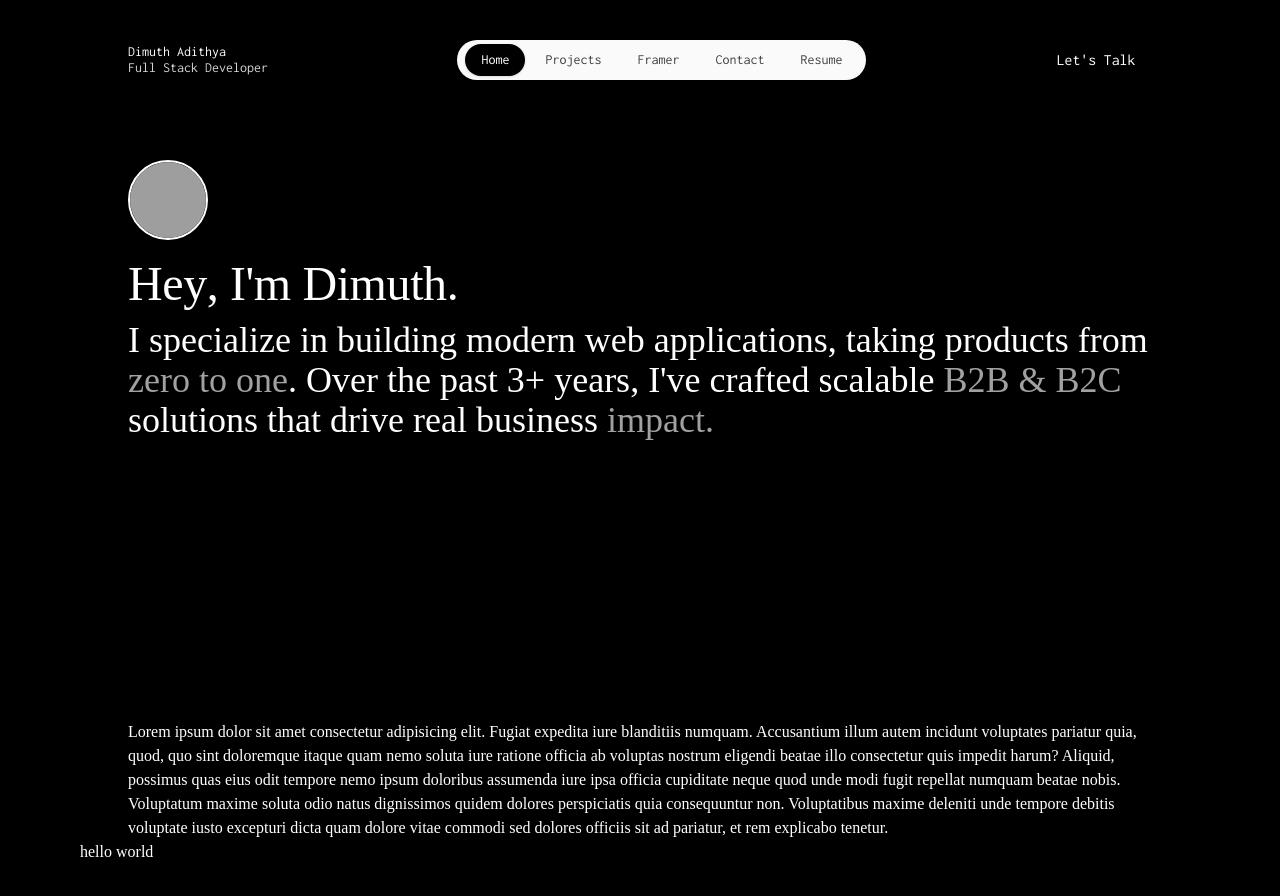
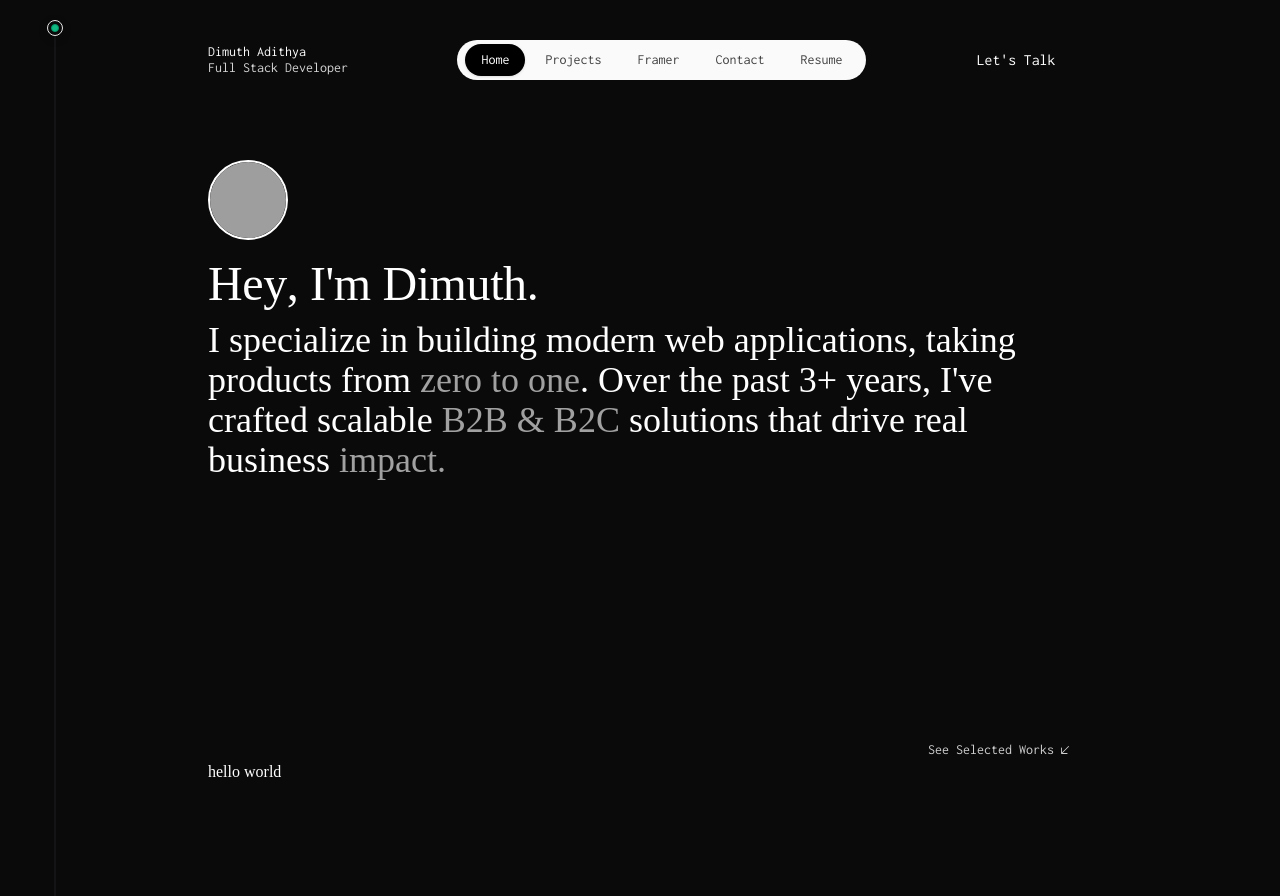
Before and after one commit to dimuthadithya/dimuthadithya.site, a Next.js app: page / in a window 1280 px wide. Shown: the top 896 px of the page. Built offline with nearby package versions, Linux system fonts and the light colour scheme; grey boxes are pictures that could not be loaded.

Commit message:
feat: enhance layout and home components with new styles and TracingBeam for improved user experience

```diff
--- a/app/layout.js
+++ b/app/layout.js
@@ -40,7 +40,7 @@ export default function RootLayout({ children }) {
       lang='en'
       className={`${geistSans.variable} ${geistMono.variable} ${inconsolata.variable} ${nanoSansPahwhHmong.variable} h-full antialiased`}
     >
-      <body className='min-h-full flex flex-col'>
+      <body className='min-h-full flex flex-col bg-neutral-950'>
         <SmoothCursor />
         {children}
       </body>
--- a/app/page.js
+++ b/app/page.js
@@ -6,12 +6,14 @@ import * as motion from 'motion/react-client';
 import { useState } from 'react';
 import { AvatarCircles } from '@/components/ui/avatar-circles';
 import Navigation from '@/components/Navigation';
+import { TracingBeam } from '@/components/ui/tracing-beam';
+import { ArrowDownLeft } from '@phosphor-icons/react';
 
 export default function Home() {
   const [isLoading, setIsLoading] = useState(true);
   return (
     <>
-      <div className={`bg-neutral-950 min-h-screen`}>
+      <div className={` min-h-screen`}>
         <motion.div
           className={`font-inconsolata  gap-2 items-center justify-center ${isLoading ? 'flex' : 'hidden'} h-screen tracking-tight select-none relative`}
           initial={{ y: '0vh' }}
@@ -86,17 +88,19 @@ export default function Home() {
           </motion.div>
         </motion.div>
         {!isLoading && (
+          <TracingBeam>
             <motion.div
-            className=' flex flex-col bg-black text-white font-playfair-display px-20 py-10 select-none'
+              className='flex flex-col text-white font-playfair-display px-20 py-10 select-none max-w-5xl mx-auto '
               initial={{ y: '100vh', opacity: 0 }}
               animate={{ y: '0vh', opacity: 1 }}
               transition={{ duration: 0.5, ease: [0.25, 1, 0.5, 1] }}
             >
-            <div className='h-screen flex flex-col max-w-5xl mx-auto'>
+              <div className='h-[90vh] flex flex-col'>
                 <div className='mb-20'>
                   <Navigation />
                 </div>
-              <div className='flex-1 '>
+                <div className='flex-1 flex flex-col'>
+                  <div className='flex-1'>
                     <AvatarCircles
                       avatarUrls={[
                         {
@@ -120,29 +124,17 @@ export default function Home() {
                     <h1 className='text-4xl'>
                       I specialize in building modern web applications, taking
                       products from{' '}
-                  <span className='text-neutral-400'>zero to one</span>. Over
-                  the past 3+ years, I&apos;ve crafted scalable
+                      <span className='text-neutral-400'>zero to one</span>.
+                      Over the past 3+ years, I&apos;ve crafted scalable
                       <span className='text-neutral-400'> B2B & B2C </span>
                       solutions that drive real business
                       <span className='text-neutral-400'> impact.</span>
                     </h1>
                   </div>
-              <div className=''>
-                <h1>
-                  Lorem ipsum dolor sit amet consectetur adipisicing elit.
-                  Fugiat expedita iure blanditiis numquam. Accusantium illum
-                  autem incidunt voluptates pariatur quia, quod, quo sint
-                  doloremque itaque quam nemo soluta iure ratione officia ab
-                  voluptas nostrum eligendi beatae illo consectetur quis impedit
-                  harum? Aliquid, possimus quas eius odit tempore nemo ipsum
-                  doloribus assumenda iure ipsa officia cupiditate neque quod
-                  unde modi fugit repellat numquam beatae nobis. Voluptatum
-                  maxime soluta odio natus dignissimos quidem dolores
-                  perspiciatis quia consequuntur non. Voluptatibus maxime
-                  deleniti unde tempore debitis voluptate iusto excepturi dicta
-                  quam dolore vitae commodi sed dolores officiis sit ad
-                  pariatur, et rem explicabo tenetur.
-                </h1>
+                  <div className='capitalize font-inconsolata flex justify-end items-center mt-10 text-sm opacity-80 hover:opacity-100 transition-opacity hover:text-green-400 duration-200 cursor-pointer'>
+                    <span className='me-1'>see selected works</span>
+                    <ArrowDownLeft />
+                  </div>
                 </div>
               </div>
               <div className='min-h-screen'>
@@ -155,6 +147,7 @@ export default function Home() {
                 <h1>hello world</h1>
               </div>
             </motion.div>
+          </TracingBeam>
         )}
       </div>
     </>
--- a/components/Navigation.jsx
+++ b/components/Navigation.jsx
@@ -47,7 +47,7 @@ function Navigation() {
         </NavigationMenu>
       </div>
       <div>
-        <span className='flex items-center '>
+        <span className='flex items-center font-inconsolata hover:opacity-100 transition-opacity hover:text-green-400 duration-200 cursor-pointer'>
           <TextAnimate animation='scaleUp' by='text' delay={1}>
             <span>Let&apos;s Talk</span>
           </TextAnimate>
--- /dev/null
+++ b/components/ui/tracing-beam.jsx
@@ -0,0 +1,114 @@
+'use client';
+import React, { useEffect, useRef, useState } from 'react';
+import { motion, useTransform, useScroll, useSpring } from 'motion/react';
+import { cn } from '@/lib/utils';
+
+export const TracingBeam = ({ children, className }) => {
+  const ref = useRef(null);
+  const { scrollYProgress } = useScroll({
+    target: ref,
+    offset: ['start start', 'end start'],
+  });
+
+  const contentRef = useRef(null);
+  const [svgHeight, setSvgHeight] = useState(0);
+
+  useEffect(() => {
+    if (contentRef.current) {
+      setSvgHeight(contentRef.current.offsetHeight);
+    }
+  }, []);
+
+  const y1 = useSpring(
+    useTransform(scrollYProgress, [0, 0.8], [50, svgHeight]),
+    {
+      stiffness: 500,
+      damping: 90,
+    },
+  );
+  const y2 = useSpring(
+    useTransform(scrollYProgress, [0, 1], [50, svgHeight - 200]),
+    {
+      stiffness: 500,
+      damping: 90,
+    },
+  );
+
+  return (
+    <motion.div ref={ref} className={cn('relative h-full w-full ', className)}>
+      <div className='absolute top-5 left-5'>
+        <motion.div
+          transition={{
+            duration: 0.2,
+            delay: 0.5,
+          }}
+          animate={{
+            boxShadow:
+              scrollYProgress.get() > 0
+                ? 'none'
+                : 'rgba(0, 0, 0, 0.24) 0px 3px 8px',
+          }}
+          className='border-netural-200 ml-[27px] flex h-4 w-4 items-center justify-center rounded-full border shadow-sm'
+        >
+          <motion.div
+            transition={{
+              duration: 0.2,
+              delay: 0.5,
+            }}
+            animate={{
+              backgroundColor: scrollYProgress.get() > 0 ? 'white' : '#10b981',
+              borderColor: scrollYProgress.get() > 0 ? 'white' : '#059669',
+            }}
+            className='h-2 w-2 rounded-full border border-neutral-300 bg-white'
+          />
+        </motion.div>
+        <svg
+          viewBox={`0 0 20 ${svgHeight}`}
+          width='20'
+          // Set the SVG height
+          height={svgHeight}
+          className='ml-4 block'
+          aria-hidden='true'
+        >
+          <motion.path
+            d={`M 1 0V -36 l 18 24 V ${svgHeight * 0.8} l -18 24V ${svgHeight}`}
+            fill='none'
+            stroke='#9091A0'
+            strokeOpacity='0.16'
+            transition={{
+              duration: 10,
+            }}
+          ></motion.path>
+          <motion.path
+            d={`M 1 0V -36 l 18 24 V ${svgHeight * 0.8} l -18 24V ${svgHeight}`}
+            fill='none'
+            stroke='url(#gradient)'
+            strokeWidth='1.25'
+            className='motion-reduce:hidden'
+            transition={{
+              duration: 10,
+            }}
+          ></motion.path>
+          <defs>
+            <motion.linearGradient
+              id='gradient'
+              gradientUnits='userSpaceOnUse'
+              x1='0'
+              x2='0'
+              // set y1 for gradient
+              y1={y1}
+              // set y2 for gradient
+              y2={y2}
+            >
+              <stop stopColor='#18CCFC' stopOpacity='0'></stop>
+              <stop stopColor='#18CCFC'></stop>
+              <stop offset='0.325' stopColor='#6344F5'></stop>
+              <stop offset='1' stopColor='#AE48FF' stopOpacity='0'></stop>
+            </motion.linearGradient>
+          </defs>
+        </svg>
+      </div>
+      <div ref={contentRef}>{children}</div>
+    </motion.div>
+  );
+};
```
Also changed, not shown: components.json. Lines whose indentation alone changed are shown as unchanged.
